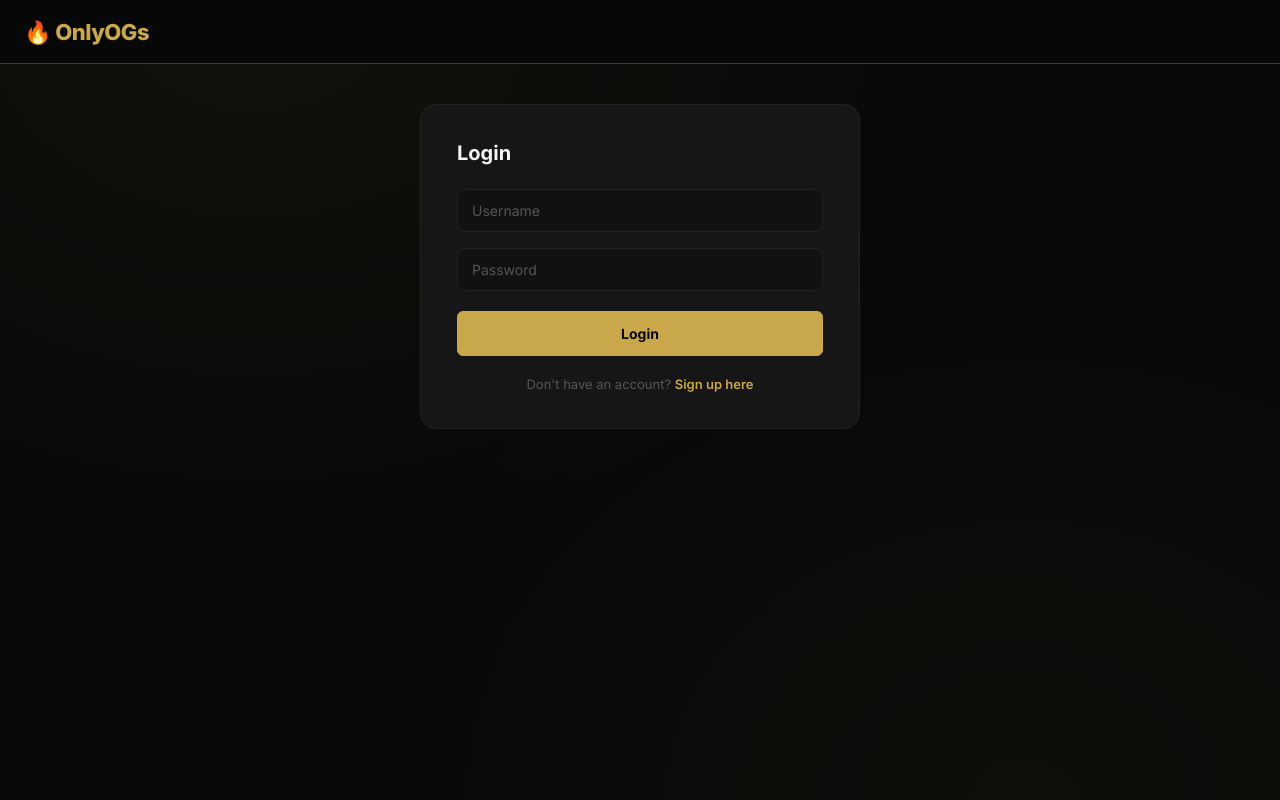
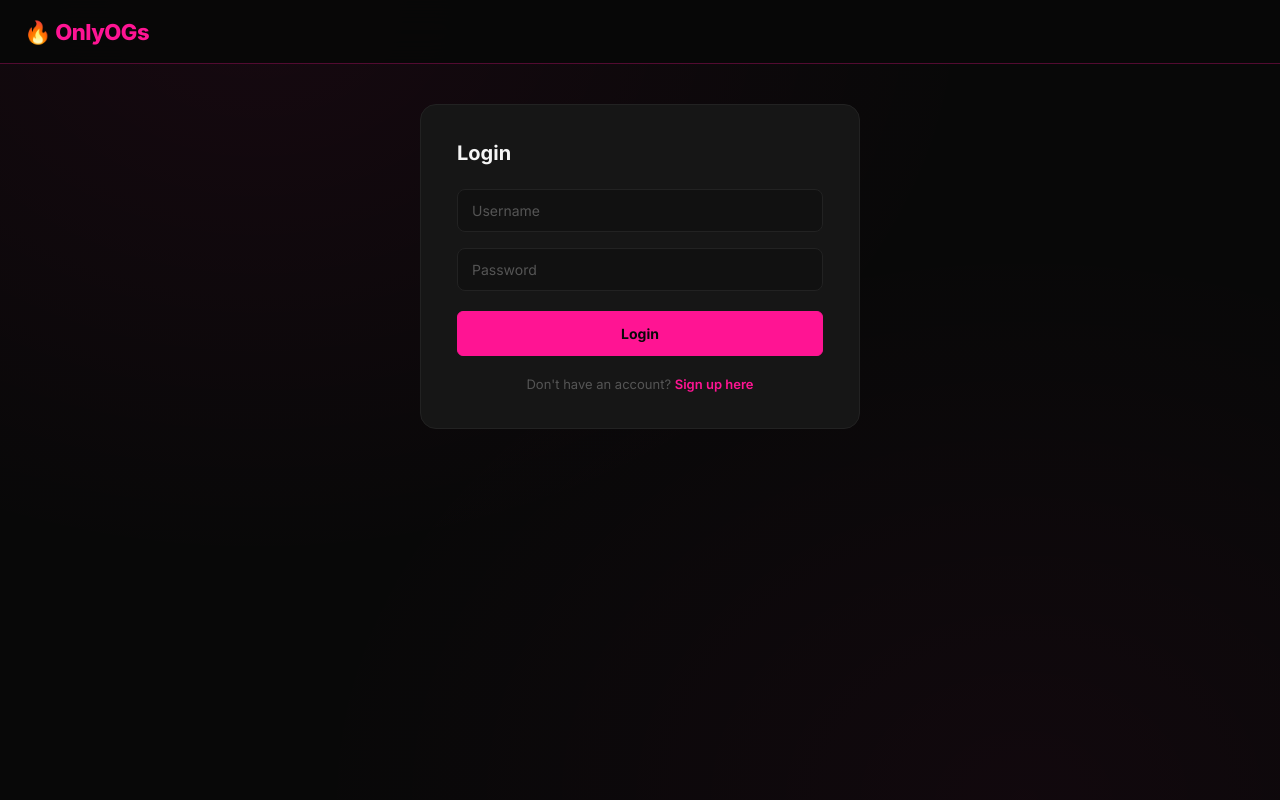
Before and after one commit to johanneskacey81-boop/onlyogs, a Flask app: page /login in a window 1280 px wide. Run offline with Flask 3, Linux system fonts and the light colour scheme; parts of the project's set-up code (start-up, migrations or seed data) failed here and were passed over.

Commit message:
Change color scheme from gold to pink/magenta

```diff
--- a/static/style.css
+++ b/static/style.css
@@ -9,14 +9,14 @@
      --bg-secondary: #111111;
      --bg-card: #161616;
      --bg-hover: #1e1e1e;
-     --gold: #C9A84C;
-     --gold-light: #E8C96A;
-     --gold-dark: #A07830;
+     --pink: #FF1493;
+     --pink-light: #FF69B4;
+     --pink-dark: #C71585;
      --text-primary: #F5F5F5;
      --text-secondary: #A0A0A0;
      --text-muted: #555555;
      --border: #222222;
-     --border-gold: rgba(201, 168, 76, 0.3);
+     --border-pink: rgba(255, 20, 147, 0.3);
 }
 
 * { margin: 0; padding: 0; box-sizing: border-box; }
@@ -25,8 +25,8 @@ body {
      font-family: 'Inter', -apple-system, BlinkMacSystemFont, sans-serif;
      background-color: var(--bg-primary);
      background-image:
-            radial-gradient(ellipse at 20% 0%, rgba(201,168,76,0.06) 0%, transparent 50%),
-            radial-gradient(ellipse at 80% 100%, rgba(201,168,76,0.04) 0%, transparent 50%);
+            radial-gradient(ellipse at 20% 0%, rgba(255, 20, 147, 0.06) 0%, transparent 50%),
+            radial-gradient(ellipse at 80% 100%, rgba(255, 20, 147, 0.04) 0%, transparent 50%);
      min-height: 100vh;
      color: var(--text-primary);
      padding: 0;
@@ -35,7 +35,7 @@ body {
 .header {
      background: rgba(8,8,8,0.95);
      backdrop-filter: blur(20px);
-     border-bottom: 1px solid var(--border-gold);
+     border-bottom: 1px solid var(--border-pink);
      padding: 0 24px;
      height: 64px;
      display: flex;
@@ -49,7 +49,7 @@ body {
 .header h1 {
      font-size: 22px;
      font-weight: 800;
-     color: var(--gold);
+     color: var(--pink);
      letter-spacing: -0.5px;
 }
 
@@ -57,13 +57,13 @@ body {
 .auth-buttons span { font-size: 14px; color: var(--text-secondary); }
 .auth-buttons a { text-decoration: none; }
 
-.username { color: var(--gold) !important; font-weight: 600; text-decoration: none !important; }
-.username:hover { color: var(--gold-light) !important; }
+.username { color: var(--pink) !important; font-weight: 600; text-decoration: none !important; }
+.username:hover { color: var(--pink-light) !important; }
 
 button {
      background: transparent;
-     color: var(--gold);
-     border: 1px solid var(--border-gold);
+     color: var(--pink);
+     border: 1px solid var(--border-pink);
      padding: 9px 20px;
      border-radius: 6px;
      cursor: pointer;
@@ -74,17 +74,17 @@ button {
 }
 
 button:hover {
-     background: var(--gold);
+     background: var(--pink);
      color: var(--bg-primary);
-     border-color: var(--gold);
+     border-color: var(--pink);
      transform: translateY(-1px);
-     box-shadow: 0 4px 20px rgba(201,168,76,0.3);
+     box-shadow: 0 4px 20px rgba(255, 20, 147, 0.3);
 }
 
-button.btn-primary { background: var(--gold); color: var(--bg-primary); border-color: var(--gold); }
+button.btn-primary { background: var(--pink); color: var(--bg-primary); border-color: var(--pink); }
 
-a { color: var(--gold); text-decoration: none; transition: color 0.2s ease; }
-a:hover { color: var(--gold-light); }
+a { color: var(--pink); text-decoration: none; transition: color 0.2s ease; }
+a:hover { color: var(--pink-light); }
 
 .content { max-width: 600px; margin: 0 auto; padding: 24px 16px; }
 .create-btn { margin-bottom: 24px; }
@@ -186,13 +186,13 @@ textarea { resize: vertical; min-height: 120px; }
 
 .form-container button {
      width: 100%; padding: 13px; margin-top: 4px; font-size: 14px;
-     background: var(--gold); color: var(--bg-primary);
-     border-color: var(--gold); font-weight: 700;
+     background: var(--pink); color: var(--bg-primary);
+     border-color: var(--pink); font-weight: 700;
 }
 
 .form-container button:hover {
-     background: var(--gold-light); border-color: var(--gold-light);
-     box-shadow: 0 4px 24px rgba(201,168,76,0.35); color: var(--bg-primary);
+     background: var(--pink-light); border-color: var(--pink-light);
+     box-shadow: 0 4px 24px rgba(255, 20, 147, 0.35); color: var(--bg-primary);
 }
 
 .error {
@@ -202,7 +202,7 @@ textarea { resize: vertical; min-height: 120px; }
 }
 
 .form-footer { text-align: center; margin-top: 20px; color: var(--text-muted); font-size: 13px; }
-.form-footer a { color: var(--gold); font-weight: 600; }
+.form-footer a { color: var(--pink); font-weight: 600; }
 
 ::-webkit-scrollbar { width: 6px; }
 ::-webkit-scrollbar-track { background: var(--bg-primary); }
```
Also changed, not shown: other parts of static/style.css (+13 -13 lines).
